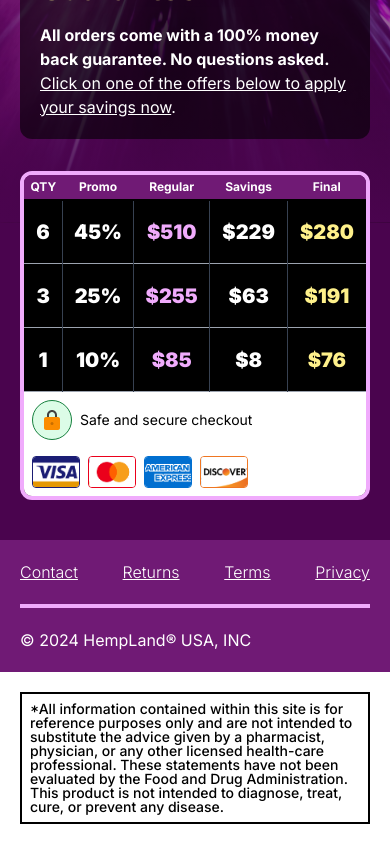
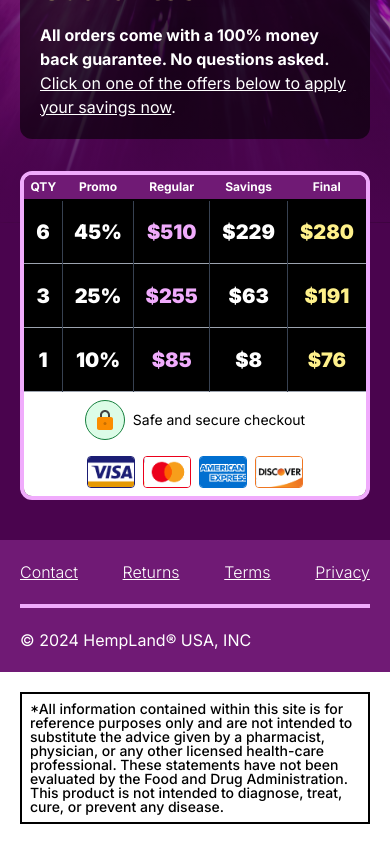
Before and after one commit to mikegulline/hl-landing-page, a Next.js app: page / in a window 390 px wide. Shown: the part 3575-4419 px from the top of the page. Built offline with nearby package versions, Linux system fonts and the light colour scheme.

Commit message:
center infos

```diff
--- a/src/app/page.tsx
+++ b/src/app/page.tsx
@@ -394,7 +394,7 @@ const Offers = () => {
           </tbody>
         </table>
         <div className='p-2 bg-white sm:flex justify-between '>
-          <ul className='flex justify-start items-center gap-2 mb-4 sm:mb-0'>
+          <ul className='flex justify-center sm:justify-start items-center gap-2 mb-4 sm:mb-0'>
             <li>
               <div className='w-10 h-10 border border-solid border-green-700 bg-green-100 rounded-full flex justify-center items-center'>
                 <FcLock className=' scale-150' />
@@ -402,7 +402,7 @@ const Offers = () => {
             </li>
             <li className='text-black text-sm'>Safe and secure checkout</li>
           </ul>
-          <ul className='flex gap-2 items-center justify-start'>
+          <ul className='flex gap-2 items-center justify-center'>
             <li className=' w-12 h-auto overflow-hidden rounded border border-solid border-[#1b1d74]'>
               <div className='w-48 relative'>
                 <Image src={CC} alt='Credit cards accepted' width={192} />
```
